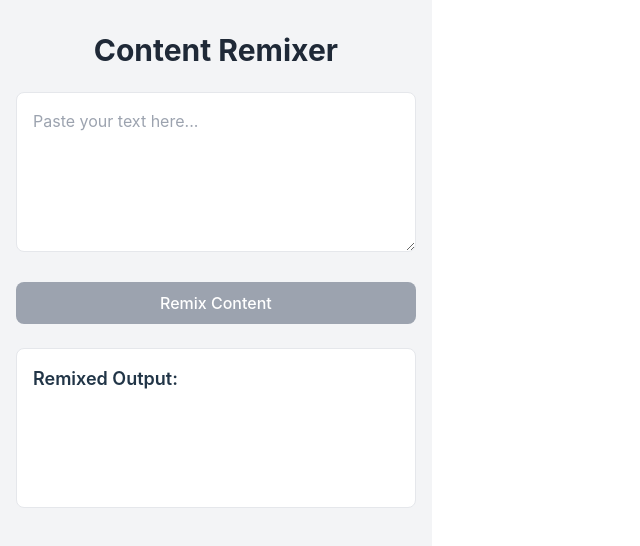
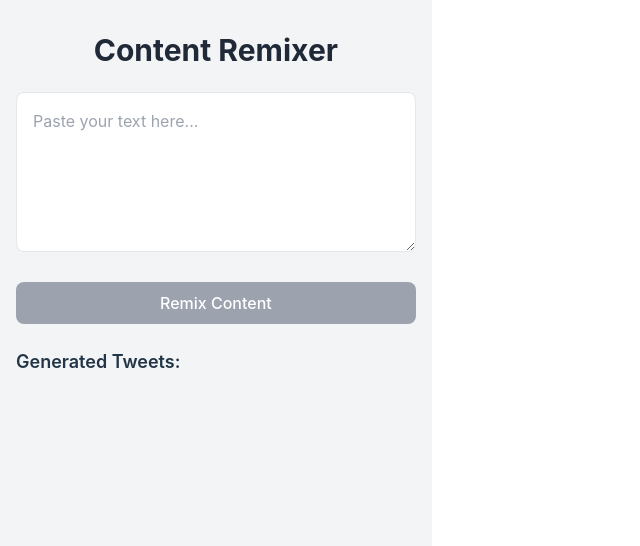
Before and after one commit to seanmartin59/remixer, a React (Vite) app in the folder client/: page / in a window 1280 px wide. Shown: the top 546 px of the page, without its empty margins (0-640 px from the left). Built offline with nearby package versions, Linux system fonts and the light colour scheme.

Commit message:
Output separated into tweet cards with 'tweet this' buttons

```diff
--- a/client/src/App.jsx
+++ b/client/src/App.jsx
@@ -2,7 +2,7 @@ import { useState } from 'react'
 
 function App() {
   const [inputText, setInputText] = useState('')
-  const [outputText, setOutputText] = useState('')
+  const [tweets, setTweets] = useState([])
   const [isLoading, setIsLoading] = useState(false)
 
   const handleRemix = async () => {
@@ -19,14 +19,21 @@ function App() {
       })
 
       const data = await response.json()
-      setOutputText(data.remixedText)
+      setTweets(data.tweets)
     } catch (error) {
       console.error('Error remixing content:', error)
-      setOutputText('Error occurred while remixing content')
+      setTweets([])
     } finally {
       setIsLoading(false)
     }
   }
+
+  const handleTweet = (tweetText) => {
+    // Encode the tweet text for use in URL
+    const encodedTweet = encodeURIComponent(tweetText);
+    // Open Twitter web intent in new tab
+    window.open(`https://twitter.com/intent/tweet?text=${encodedTweet}`, '_blank');
+  };
 
   return (
     <div className="min-h-screen bg-gray-100 py-8 px-4">
@@ -48,9 +55,22 @@ function App() {
           {isLoading ? 'Remixing...' : 'Remix Content'}
         </button>
 
-        <div className="bg-white p-4 rounded-lg min-h-40 border">
-          <h2 className="text-lg font-semibold mb-2">Remixed Output:</h2>
-          <p className="whitespace-pre-wrap">{outputText}</p>
+        <div className="space-y-4">
+          <h2 className="text-lg font-semibold">Generated Tweets:</h2>
+          {tweets.map((tweet, index) => (
+            <div
+              key={index}
+              className="bg-white p-4 rounded-lg border shadow-sm hover:shadow-md transition-shadow"
+            >
+              <p className="mb-3">{tweet}</p>
+              <button
+                onClick={() => handleTweet(tweet)}
+                className="text-sm px-4 py-1 bg-[#1DA1F2] text-white rounded hover:bg-[#1a8cd8] transition-colors"
+              >
+                Tweet This
+              </button>
+            </div>
+          ))}
         </div>
       </div>
     </div>
```
Also changed, not shown: 1 other file (tests, documents, lock files or other folders).
